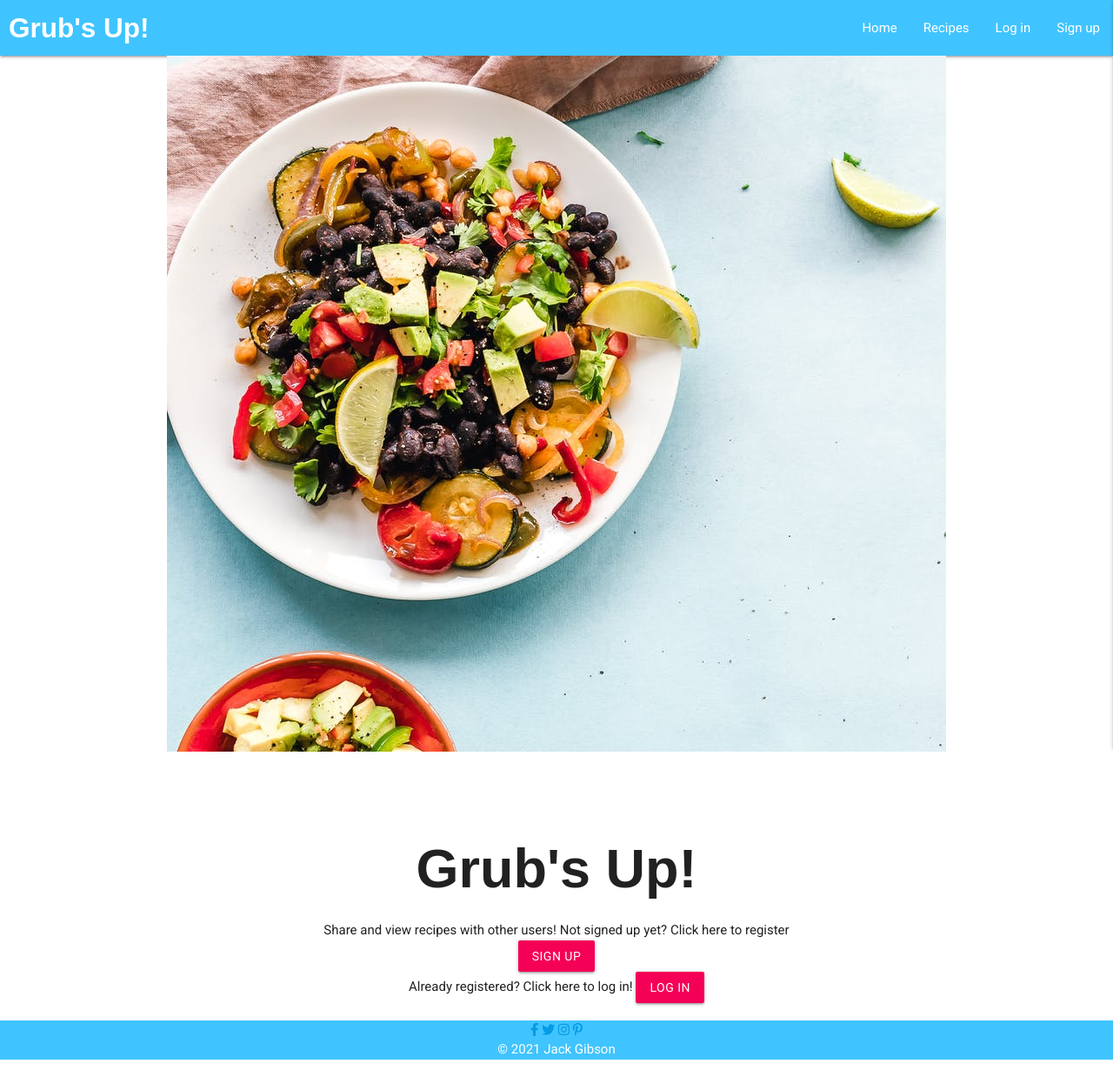
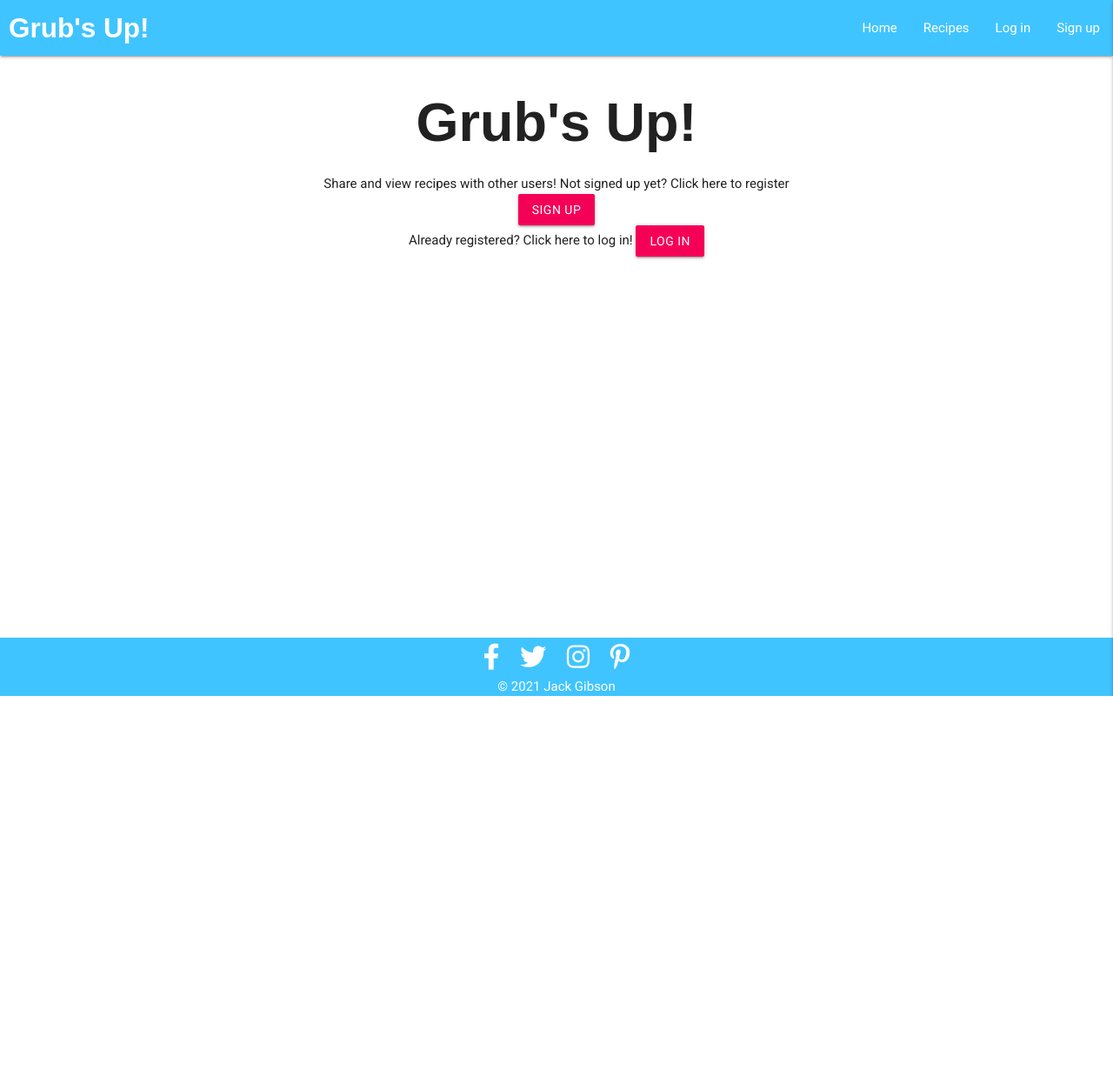
Before and after one commit to Code-Institute-Submissions/JGibson90-MS3--Grubs-Up-_OctResub, a Flask app: page / in a window 1280 px wide. Shown: the whole page at 87% size. After the commit the page ends 800 px from the top, so only its background shows below. Run offline with Flask 2, Linux system fonts and the light colour scheme; some libraries are stand-ins or nearby versions; some web fonts are replaced.

Commit message:
added css styling across all pages

```diff
--- a/static/css/style.css
+++ b/static/css/style.css
@@ -8,6 +8,9 @@ h1 h2 h3 h4 h5 h6 {
 
 body {
     font-family: "Roboto", sans-serif;
+    display: flex;
+    min-height: 100vh;
+    flex-direction: column;
 }
 
 .page-header {
@@ -23,9 +26,6 @@ body {
     background-color: #ff4081;
 }
 
-
-/* ----------------- Navbar -----------------*/
-
 .text-shadow {
     text-shadow: 2px 2px 2px 2px rgba(0, 0, 0, 0.5);
 }
@@ -36,29 +36,45 @@ body {
     margin-left: 10px;
 }
 
+  main {
+    flex: 1 0 auto;
+  }
+
 /* ----------------- Home Page -----------------*/
-
-.hero-image {
-    background: url(static/images/hero-image.jpeg);
-    height: 100vh;
-    width: 100%;
-    z-index: 1;
-    background-repeat: no-repeat;
-}
 
 .hero-header {
     font-family: "Hepta Slab", sans-serif;
     font-weight: 600;
-    margin-top: 100px;
-    z-index: 0;
+    z-index: 1;
+}
+/* ----------------- Recipes Page -----------------*/
+
+.recipe-image {
+    margin-top: 20px;
 }
 
 /* ----------------- Recipe Details -----------------*/
+
+.recipe-page-header {
+    margin-top: 80px;
+    font-weight: 600;
+    font-family: "Catamaran", sans-serif;
+    color: #40c4ff;
+}
 
 .recipe-name {
     font-weight: 600;
     font-family: "Catamaran", sans-serif;
     color: #40c4ff;
+}
+
+.recipe-info-image {
+    padding-top: 20px;
+}
+/* ----------------- Edit Recipes -----------------*/
+
+.edit-buttons {
+    margin: 40px;
 }
 
 /* ----------------- Register/Login -----------------*/
@@ -71,19 +87,29 @@ body {
     -o-transition: all 0.2s ease-in-out;
 }
 
+#password, #username {
+    margin-top: 5px;
+}
+
 /* ----------------- Footer -----------------*/
 
-.social-links {
-    display: inline-block;
-    font-size: 200%;
+.footer {
+    display: block;
+    position: relative;
 }
 
-.social-links a {
+.footer .row {
+    margin: 0;
+}
+
+.footer a {
     text-decoration: none;
     color: white;
+    font-size: 200%;
+    margin: 10px;
 }
 
-.social-links a i:hover {
+.footer a i:hover {
     color: #b3e5fc;
     transition: all 0.2s ease-in-out;
     -moz-transition: all 0.2s ease-in-out;
```
